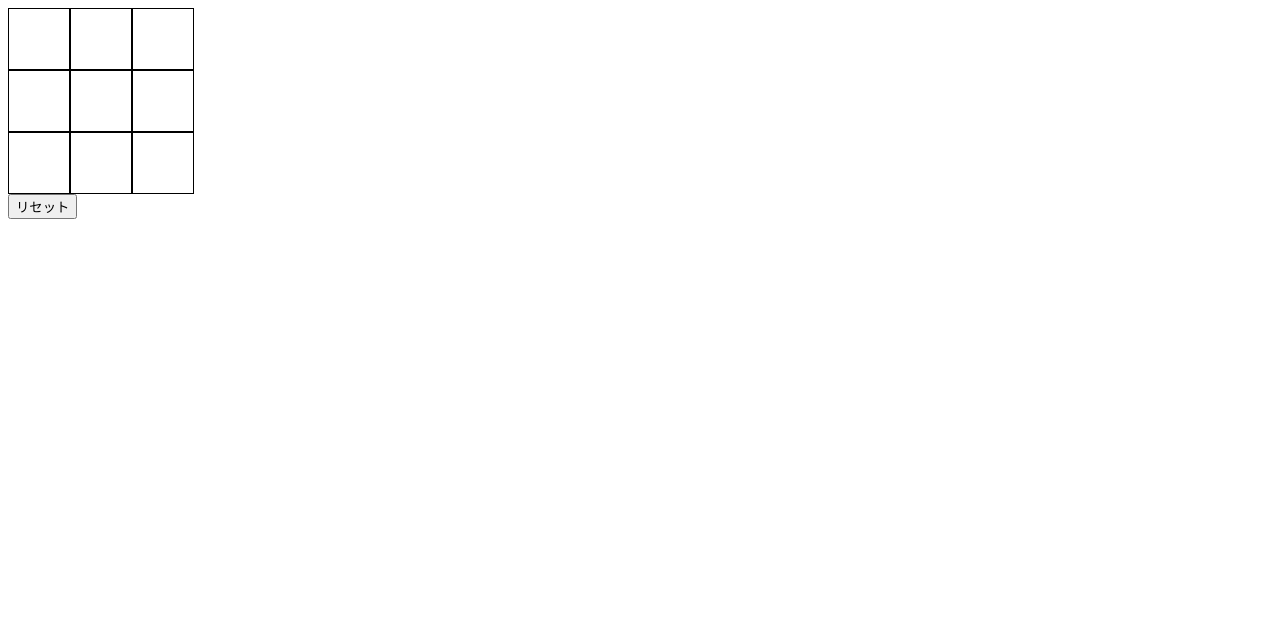
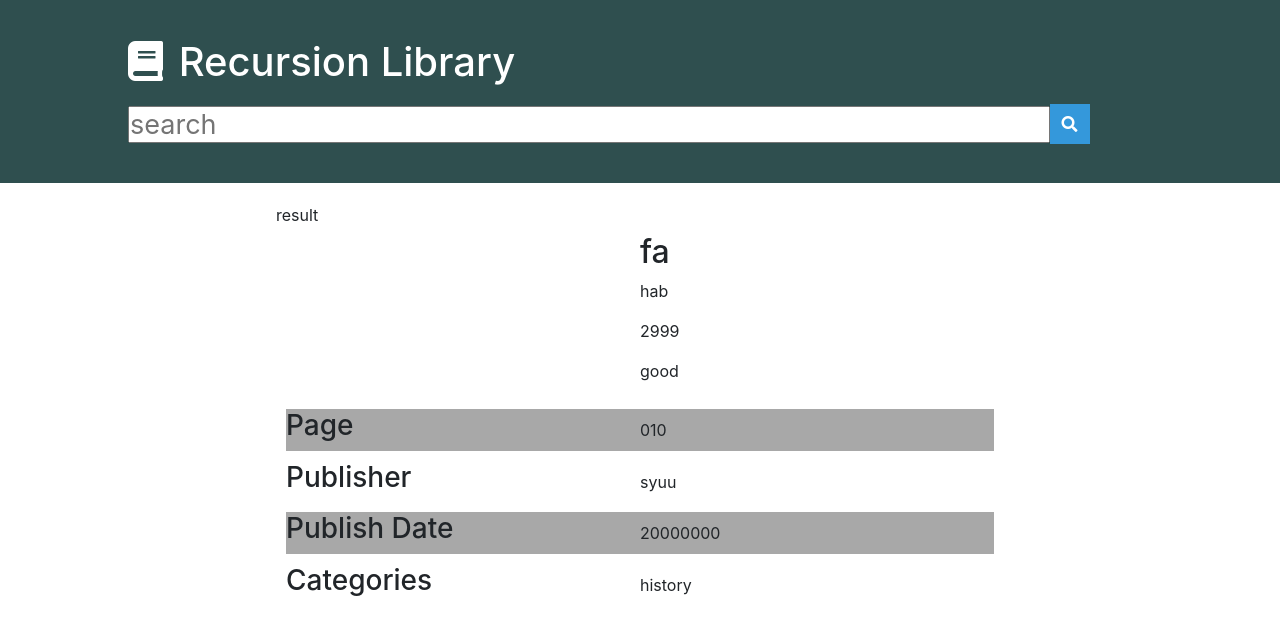
Before and after one commit to keek420/learning, a plain HTML site: page index.html in a window 1280 px wide. Drawn offline with nearby package versions, Linux system fonts and the light colour scheme.

Commit message:
Add files via upload

```diff
--- /dev/null
+++ b/index.css
@@ -0,0 +1,81 @@
+*{
+    margin:0;
+    padding: 0;
+}
+
+
+header{
+    width: 100%;
+    height: 10%;
+    background-color: darkslategrey
+
+}
+
+/*ヘッダー関連*/
+#header-contents{
+    padding: 3% 10%;
+}
+
+#search-title{
+    display: flex;
+    font-weight: bolder;
+    color: white;
+    margin-bottom: 10px;
+}
+
+#search-icon{
+    margin-right: 5px;
+}
+
+#search-bar{
+    display: flex;
+    align-items: center;
+}
+
+#search-input{
+    width: 90%;
+    height: 100%;
+    font-size: 27px;
+}
+
+#search-btn{
+    background-color: #3498db; /* ボタンの背景色を設定 */
+    color: #fff; /* ボタンのテキスト色を設定 */
+    border: none; /* ボーダーを削除 */
+    cursor: pointer; /* カーソルをポインターに設定 */
+    padding: 8px 12px; /* パディングを追加 */
+    width: auto;
+    height:  100%;
+}
+
+/*ユーザ情報表示部*/
+
+#book-profile{
+    padding: 0 20%;
+}
+
+#result{
+    height: 10px;
+    padding: 20px;
+}
+
+#book-profile-card{
+    padding: 0 20px;
+}
+
+
+.profile-row{
+    margin: 10px;
+    display: grid;
+    grid-template-columns: 1fr 1fr;
+}
+
+.profile-row > *{
+    margin: auto;
+    width: 100%;
+}
+
+/* 偶数個目の .profile-row の背景を別の色に設定 */
+.profile-row:nth-child(even) {
+  background-color: #a8a8a8; /* 他の背景色 */
+}
--- a/index.html
+++ b/index.html
@@ -1,25 +1,100 @@
-<!DOCTYPE html>
-<html>
+<!doctype html>
+<html lang="en">
 <head>
-    <title>tic-tac-toe</title>
-    <style>
-        .cell {
-            height: 60px;
-            width: 60px;
-            border: 1px solid;
-            text-align: center;
-            vertical-align: middle;
-            line-height: 60px;
-            cursor: pointer;
-        }
-        .row {
-            display: flex;
-        }
-    </style>
+    <!-- Required meta tags -->
+    <meta charset="utf-8">
+    <meta name="viewport" content="width=device-width, initial-scale=1, shrink-to-fit=no">
+
+    <!-- Bootstrap CSS -->
+    <link rel="stylesheet" href="https://stackpath.bootstrapcdn.com/bootstrap/4.4.1/css/bootstrap.min.css" integrity="sha384-Vkoo8x4CGsO3+Hhxv8T/Q5PaXtkKtu6ug5TOeNV6gBiFeWPGFN9MuhOf23Q9Ifjh" crossorigin="anonymous">
+    <link rel="stylesheet" href="index.css">
+    <script rel="text/javascript" src="src.js"></script>
+    <!-- font awesome -->
+    <link href="https://use.fontawesome.com/releases/v5.12.0/css/all.css" rel="stylesheet">
 </head>
+
+<title>Book Generator</title>
+
+<!-- ここから書き始めてください。 -->
+
 <body>
-    <div id="board"></div>
-    <button id="reset">リセット</button>
-    <script src="matrix.js"></script>
+
+    <header>
+
+        <!-- ヘッダはタイトルと検索バーから構成 -->
+        <div id="header-contents">
+            <div id="search-title">
+                    <h1 >
+                        <i id="search-icon" class="fas fa-solid fa-book"></i>
+                        Recursion Library
+                    </h1>
+            </div>
+            <div id="search-bar">
+                <input id="search-input" type="text" placeholder="search">
+                <button type="submit" id="search-btn">
+                    <i class="fas fa-solid fa-search"></i>
+                </button>
+            </div>
+
+        </div>
+    </header>
+
+    <!--本の情報を表示するところ -->
+    <div id="book-profile">
+        <div id="result">
+            <p>result</p>
+        </div>
+        <!-- 本情報表示カード部-->
+        <div id="book-profile-card">
+
+            <!-- タイトル、作者、値段の基本情報部 -->
+            <div class="profile-row">
+
+                <div id="profile-item"></div>
+
+                <div id="profile-data">
+                    <h2 id="title">fa</h2>
+                    <p id="author">hab</p>
+                    <p id="price">2999</p>
+                    <p id="discription">good</p>
+                </div>
+            </div>
+            <!-- ページ数　-->
+            <div class="profile-row">
+                <div class="profile-item">
+                    <h3>Page</h3>
+                </div>
+                <div class="profile-data" id="page-data">
+                    010
+                </div>
+            </div>
+            <!-- 出版社　-->
+            <div class="profile-row">
+                <div class="profile-item">
+                    <h3>Publisher</h3>
+                </div>
+                <div class="profile-data">
+                    syuu
+                </div>
+            </div>
+            <!-- 出版日　-->
+            <div class="profile-row">
+                <div class="profile-item">
+                    <h3>Publish Date</h3>
+                </div>
+                <div class="profile-data">
+                    20000000
+                </div>
+            </div>
+            <!-- カテゴリ　-->
+            <div class="profile-row">
+                <div class="profile-item">
+                    <h3>Categories</h3>
+                </div>
+                <div class="profile-data">
+                    history
+                </div>
+            </div>
+        </div>
+    </div>
 </body>
-</html>
--- /dev/null
+++ b/src.js
@@ -0,0 +1,98 @@
+
+config = {
+    url: "https://openlibrary.org/api/books?jscmd=data&format=json&bibkeys=ISBN:", //api url
+    parentId: "book-profile-card", //表示部のid
+    searchBtnId: "search-btn", //検索ボタン
+    searchInputId: "search-input" //検索バー
+}
+
+cardItems = [""]
+//カードを新しい情報に更新する関数
+function generateCard(data){
+
+    let parent = document.getElementById(config.parentId)
+
+
+    for (bookInfo in data){
+    let profile_card = `
+
+
+            <!-- タイトル、作者、値段の基本情報部 -->
+            <div class="profile-row">
+
+                <div id="profile-item">
+                    <img src="${bookInfo.cover.medium}" class="card-img p-3" alt=""
+                </div>
+
+                <div id="profile-data">
+                    <h2 id="title">${bookInfo.title}</h2>
+                    <p id="author">${bookInfo.authors.name}</p>
+                    <p id="price"></p>
+                    <p id="description">${bookInfo.by_statement}</p>
+                </div>
+            </div>
+            <!-- ページ数　-->
+            <div class="profile-row">
+                <div class="profile-item">
+                    <h3>Page</h3>
+                </div>
+                <div class="profile-data" id="page-data">
+                    ${bookInfo.number_of_page}
+                </div>
+            </div>
+            <!-- 出版社　-->
+            <div class="profile-row">
+                <div class="profile-item">
+                    <h3>Publisher</h3>
+                </div>
+                <div class="profile-data">
+                ${parseDataOL(book.authors)}
+                </div>
+            </div>
+            <!-- 出版日　-->
+            <div class="profile-row">
+                <div class="profile-item">
+                    <h3>Publish Date</h3>
+                </div>
+                <div class="profile-data">
+                    ${book.publish_date}
+                </div>
+            </div>
+            <!-- カテゴリ　-->
+            <div class="profile-row">
+                <div class="profile-item">
+                    <h3>Categories</h3>
+                </div>
+                <div class="profile-data">
+                    ${parseDataOL(book.subjects)}
+                </div>
+            </div>
+
+    `
+    parent.innerHTML = profile_card
+    if(Object.keys(data).length === 0 && data.constructor === Object) parent.innerHTML = "<h1>Not Found</h1>";
+    }
+}
+
+function parseDataOL(data){
+    let parsed = "";
+    for(let i = 0; i < data.length - 1; i++){
+        parsed += (data[i].name + ",");
+    }
+    return parsed + data[data.length-1].name;
+}
+
+//検索部のISBNからデータを取ってきて新しいカードに情報を更新する関数
+function fetchBookInfoAndNewCard(){
+    const searchInput = document.getElementById(config.searchInputId)
+    const ISBN = searchInput.value
+    fetch(config.url + ISBN).then((res) => res.json()).then((data) => generateCard(data))
+}
+
+//検索ボタン クリック時、情報更新イベント追加
+let searchBtn = document.getElementById(config.searchBtnId)
+searchBtn.addEventListener("click", fetchBookInfoAndNewCard())
+
+//検索バー　enter押した時、情報更新イベント追加
+let searchInput = document.getElementById(config.searchInputId)
+searchInput.addEventListener("keydown", fetchBookInfoAndNewCard())
```
